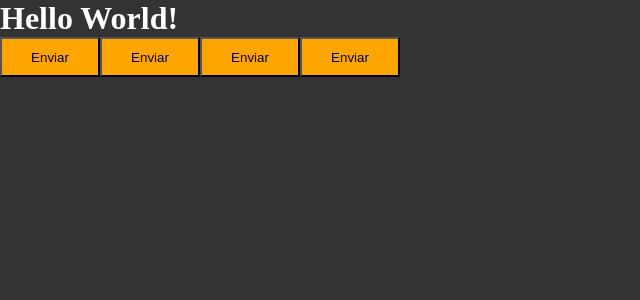
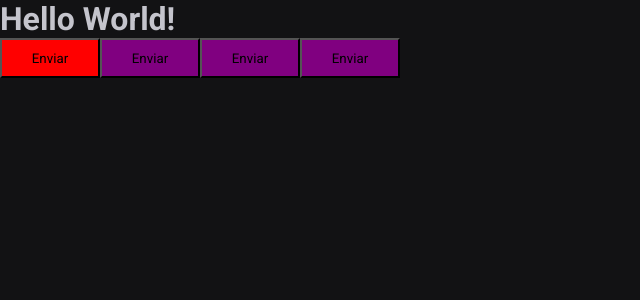
Before and after one commit to Bilusca/react-timer, a React (Vite) app: page / in a window 1280 px wide. Shown: the top 300 px of the page, without its empty margins (0-640 px from the left). Built offline with nearby package versions, Linux system fonts and the light colour scheme.

Commit message:
fix: fix global styles

```diff
--- a/index.html
+++ b/index.html
@@ -3,6 +3,13 @@
 
 <head>
   <meta charset="UTF-8" />
+  <link rel="preconnect"
+    href="https://fonts.googleapis.com">
+  <link rel="preconnect"
+    href="https://fonts.gstatic.com"
+    crossorigin>
+  <link href="https://fonts.googleapis.com/css2?family=Roboto+Mono:wght@700&family=Roboto:wght@400;700&display=swap"
+    rel="stylesheet">
   <link rel="icon"
     type="image/svg+xml"
     href="/vite.svg" />
--- a/src/@types/styled.d.ts
+++ b/src/@types/styled.d.ts
@@ -1,7 +1,7 @@
 import "styled-components";
-import { defautlTheme } from "@/styles/themes/default";
+import { defaultTheme } from "@/styles/themes/default";
 
-type ThemeType = typeof defautlTheme;
+type ThemeType = typeof defaultTheme;
 
 declare module "styled-components" {
   export interface DefaultTheme extends ThemeType {}
--- a/src/App.tsx
+++ b/src/App.tsx
@@ -1,11 +1,11 @@
 import { ThemeProvider } from "styled-components";
 import { Button } from "@/components/Button";
-import { defautlTheme } from "@/styles/themes/default";
+import { defaultTheme } from "@/styles/themes/default";
 import { GlobalStyle } from "@/styles/global";
 
 export function App() {
   return (
-    <ThemeProvider theme={defautlTheme}>
+    <ThemeProvider theme={defaultTheme}>
       <h1>
         Hello <b>World</b>!
       </h1>
--- a/src/components/Button.styles.ts
+++ b/src/components/Button.styles.ts
@@ -17,10 +17,8 @@ export const ButtonContainer = styled.button<ButtonContainerProps>`
   width: 100px;
   height: 40px;
 
-  background-color: ${({ theme }) => theme.secundary};
-
-  /* ${(props) =>
+  ${(props) =>
     css`
       background-color: ${buttonVariants[props.variant]};
-    `} */
+    `}
 `;
--- a/src/styles/global.ts
+++ b/src/styles/global.ts
@@ -7,8 +7,19 @@ export const GlobalStyle = createGlobalStyle`
     box-sizing: border-box
   }
 
+  :focus {
+    outline: 0;
+    box-shadow: 0 0 0 2px ${({ theme }) => theme["green-500"]};
+  }
+
   body {
-    background-color: #333;
-    color: #fff;
+    background-color: ${({ theme }) => theme["gray-900"]};
+    color: ${({ theme }) => theme["gray-300"]};
+  }
+
+  body, input-security, textarea, button {
+    font-family: 'Roboto', sans-serif;
+    font-weight: 400;
+    font-style: 1rem;
   }
 `;
--- a/src/styles/themes/default.ts
+++ b/src/styles/themes/default.ts
@@ -1,4 +1,21 @@
-export const defautlTheme = {
-  primary: "purple",
-  secundary: "orange",
+export const defaultTheme = {
+  white: "#FFF",
+
+  "gray-100": "#E1E1E6",
+  "gray-300": "#C4C4CC",
+  "gray-400": "#8D8D99",
+  "gray-500": "#7C7C8A",
+  "gray-600": "#323238",
+  "gray-700": "#29292E",
+  "gray-800": "#202024",
+  "gray-900": "#121214",
+
+  "green-300": "#00B37E",
+  "green-500": "#00875F",
+  "green-700": "#015F43",
+
+  "red-500": "#AB222E",
+  "red-700": "#7A1921",
+
+  "yellow-500": "#FBA94C",
 };
```
